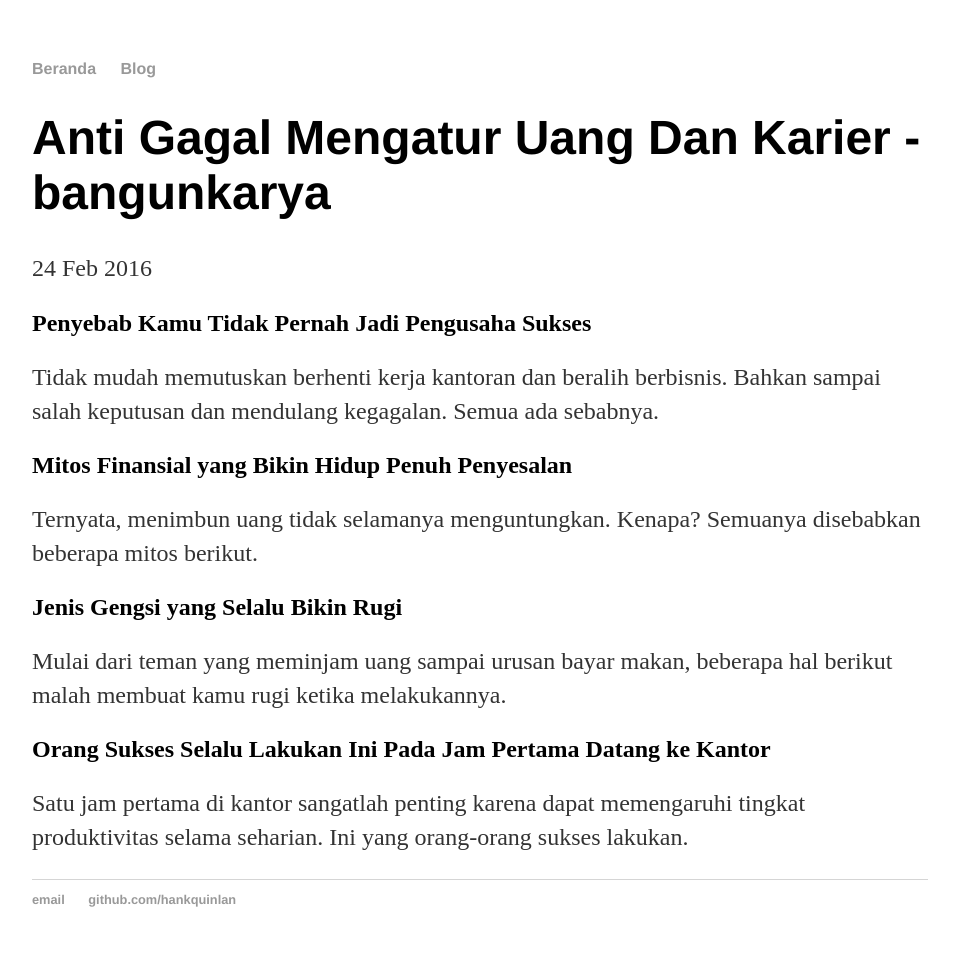
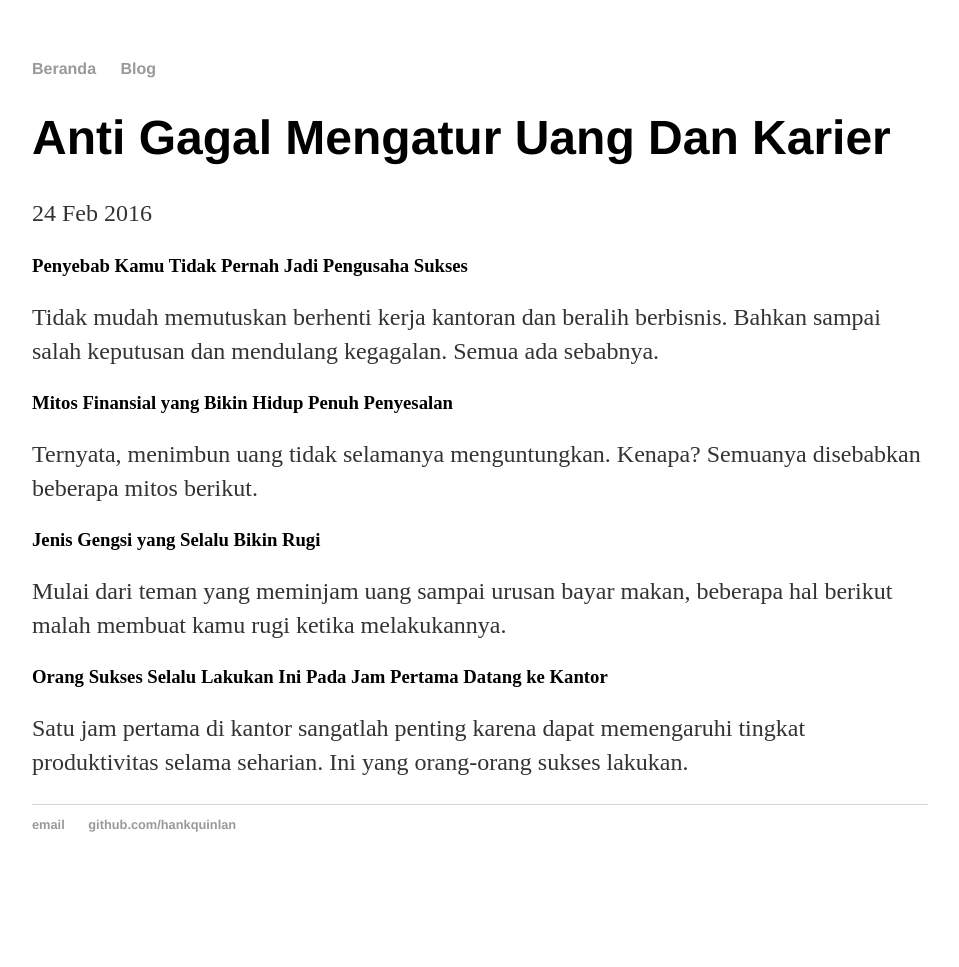
Before and after one commit to bangunkarya/bangunkarya.github.io, a Jekyll site: the page built from _posts/2016-02-24-anti-gagal-mengatur-uang-dan-karier.md, in a window 1280 px wide. Shown: the whole page, without its empty margins (160-1119 px from the left). Built offline with Jekyll 4.4.1, drawn with Linux system fonts in a browser that asks for light colours; after the commit the page ends 900 px from its top, so only the background shows below that.

Commit message:
Update 2016-02-24-anti-gagal-mengatur-uang-dan-karier.md

```diff
--- a/_posts/2016-02-24-anti-gagal-mengatur-uang-dan-karier.md
+++ b/_posts/2016-02-24-anti-gagal-mengatur-uang-dan-karier.md
@@ -1,14 +1,14 @@
 ---
 layout: post
-title: "Anti Gagal Mengatur Uang Dan Karier - bangunkarya"
+title: "Anti Gagal Mengatur Uang Dan Karier"
 date: 2016-02-24
 ---
-<h2>Penyebab Kamu Tidak Pernah Jadi Pengusaha Sukses</h2>
+<h3>Penyebab Kamu Tidak Pernah Jadi Pengusaha Sukses</h3>
 Tidak mudah memutuskan berhenti kerja kantoran dan beralih berbisnis. Bahkan sampai salah keputusan dan mendulang kegagalan. Semua ada sebabnya.
 <!--more-->
-<h2>Mitos Finansial yang Bikin Hidup Penuh Penyesalan</h2>
+<h3>Mitos Finansial yang Bikin Hidup Penuh Penyesalan</h3>
 Ternyata, menimbun uang tidak selamanya menguntungkan. Kenapa? Semuanya disebabkan beberapa mitos berikut.
-<h2>Jenis Gengsi yang Selalu Bikin Rugi</h2>
+<h3>Jenis Gengsi yang Selalu Bikin Rugi</h3>
 Mulai dari teman yang meminjam uang sampai urusan bayar makan, beberapa hal berikut malah membuat kamu rugi ketika melakukannya.
-<h2>Orang Sukses Selalu Lakukan Ini Pada Jam Pertama Datang ke Kantor</h2>
+<h3>Orang Sukses Selalu Lakukan Ini Pada Jam Pertama Datang ke Kantor</h3>
 Satu jam pertama di kantor sangatlah penting karena dapat memengaruhi tingkat produktivitas selama seharian. Ini yang orang-orang sukses lakukan.
```
